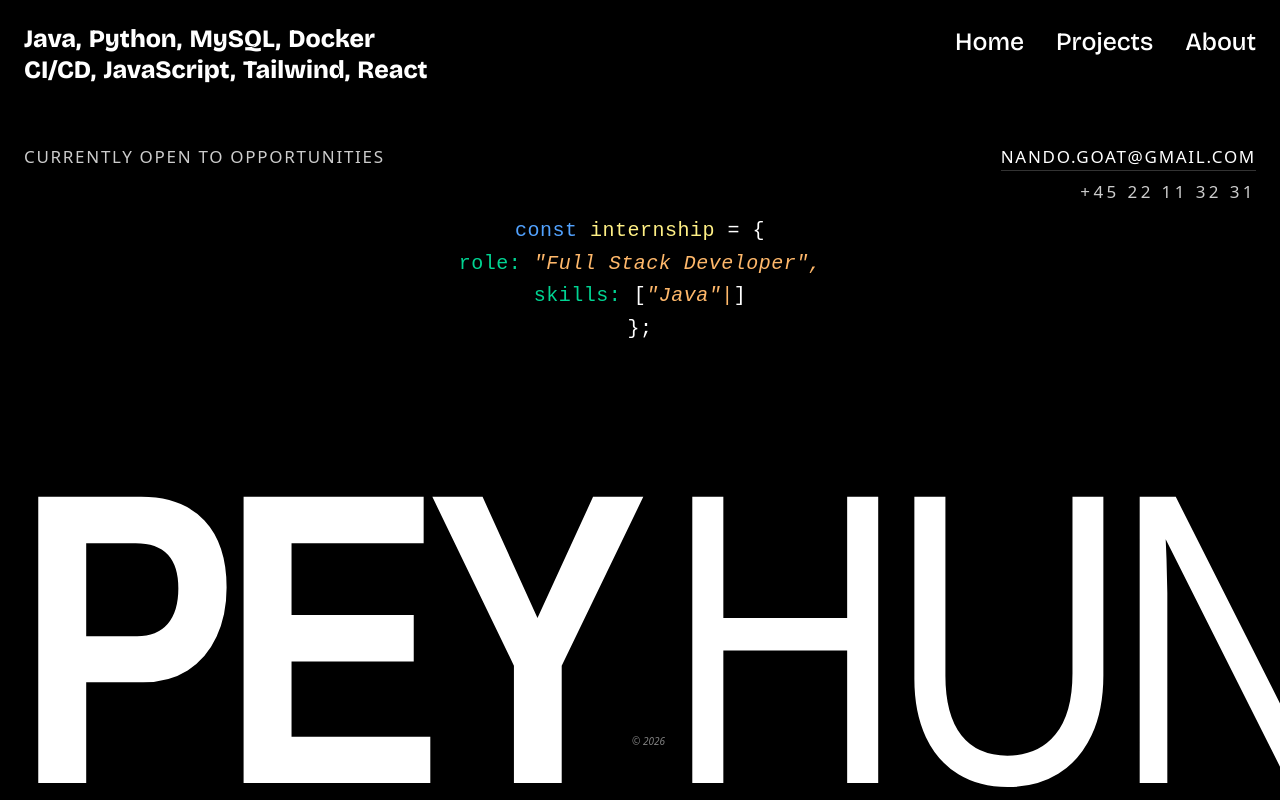
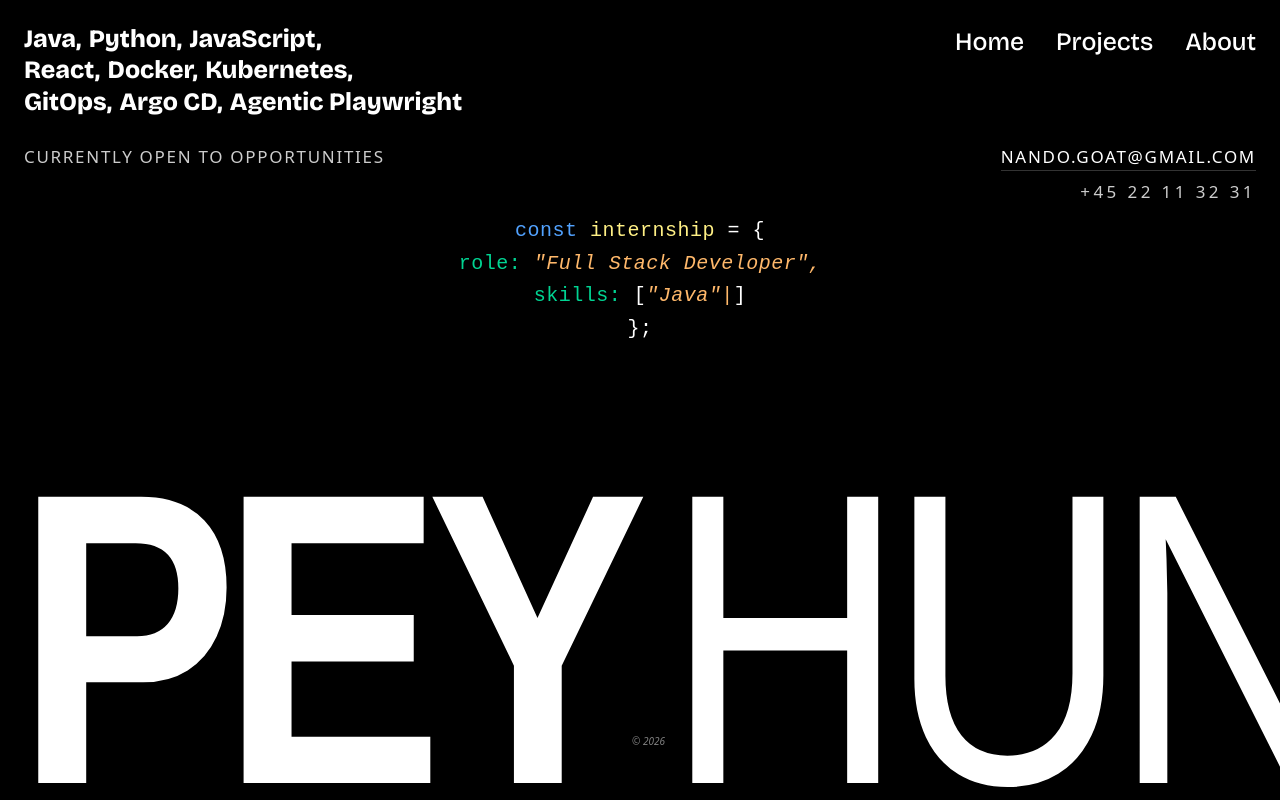
Before and after one commit to PeyHunter/pey-code-portfolio, a React (Vite) app: page / in a window 1280 px wide. Built offline with nearby package versions, Linux system fonts and the light colour scheme; a web font is replaced by a local one.

Commit message:
Update header skills

```diff
--- a/src/components/Navbar.jsx
+++ b/src/components/Navbar.jsx
@@ -8,15 +8,19 @@ function Navbar() {
   <div className="flex gap-[0.3em] flex-wrap">
     <span >Java,</span>
     <span >Python,</span>
-    <span >MySQL,</span>
-    <span >Docker</span>
+    <span >JavaScript,</span>
   </div>
 
   <div className="flex gap-[0.3em] flex-wrap">
-    <span >CI/CD,</span>
-    <span >JavaScript,</span>
-    <span >Tailwind,</span>
-    <span >React</span>
+    <span >React,</span>
+    <span >Docker,</span>
+    <span >Kubernetes,</span>
+  </div>
+
+  <div className="flex gap-[0.3em] flex-wrap">
+    <span >GitOps,</span>
+    <span >Argo CD,</span>
+    <span >Agentic Playwright</span>
   </div>
 
 </div>
```
